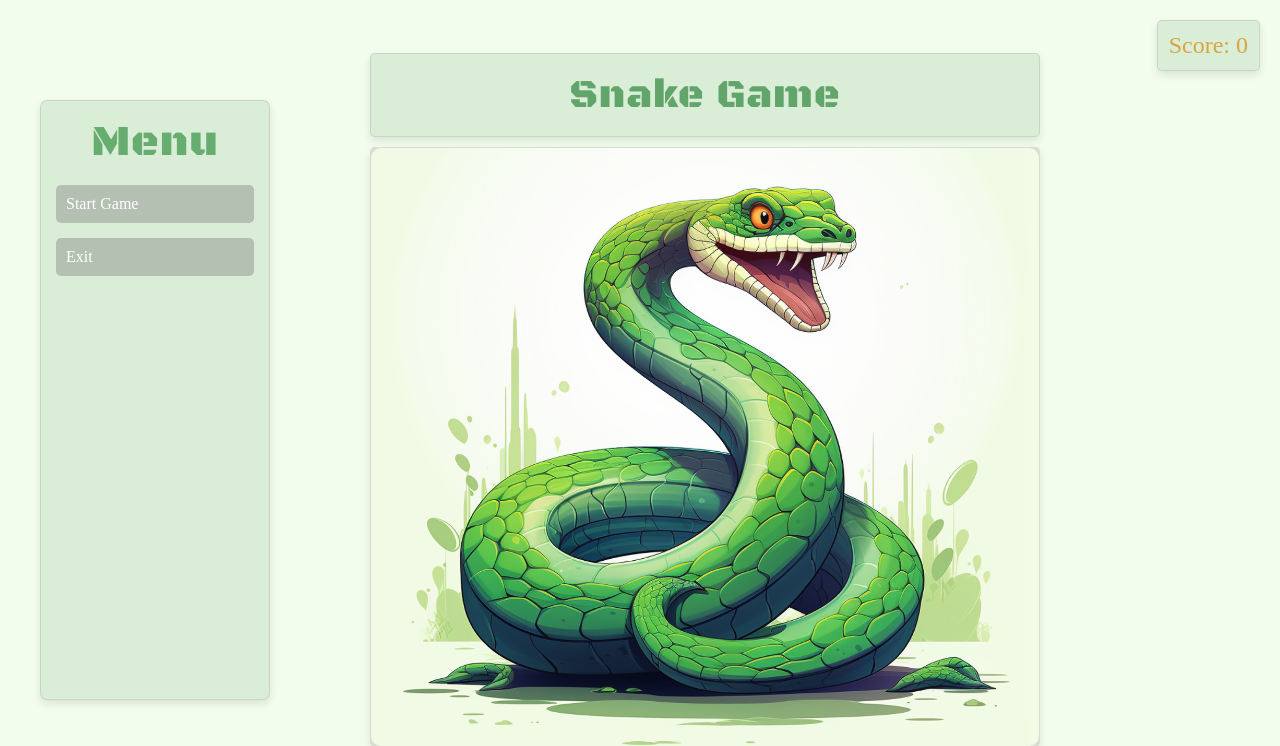
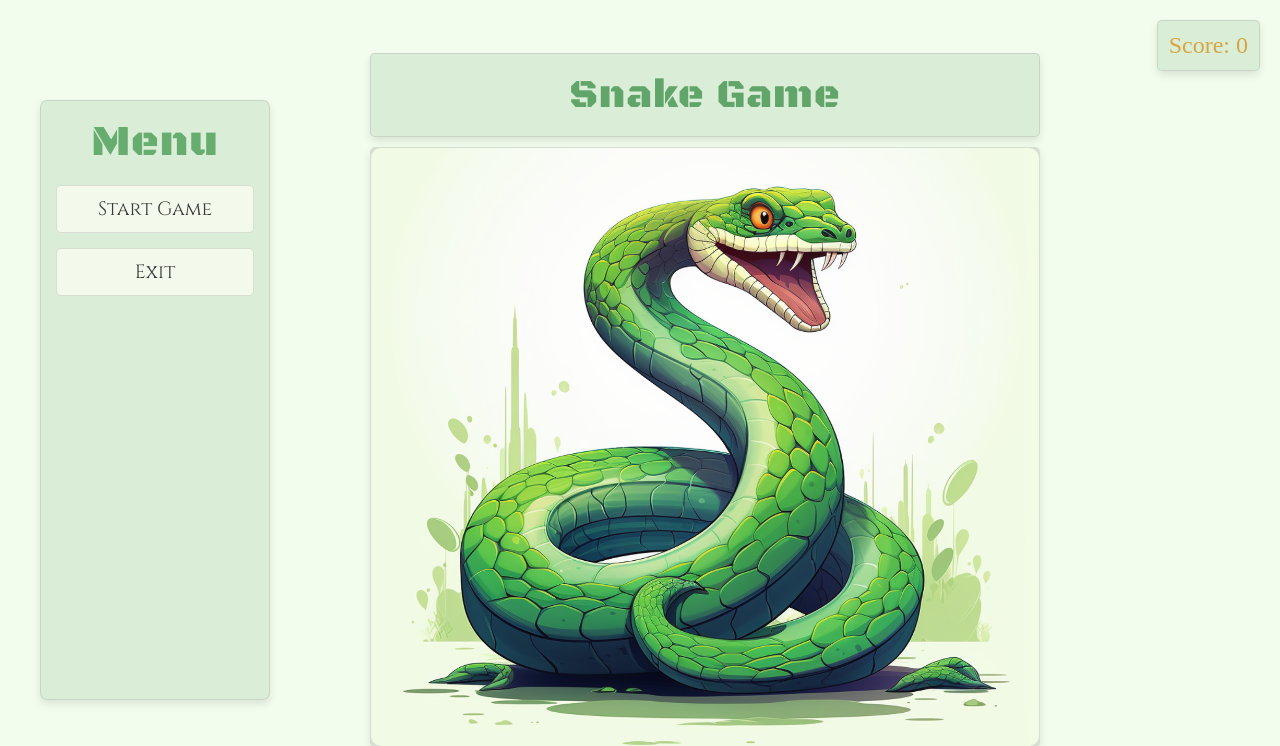
Before and after one commit to MRGiorgiosDev8/snake_game, a Django app: page / in a window 1280 px wide. Shown: the top 746 px of the page. Run offline with Django 5.2, Linux system fonts and the light colour scheme; some web fonts are replaced.

Commit message:
update styles

```diff
--- a/game/static/game/css/styles.css
+++ b/game/static/game/css/styles.css
@@ -60,17 +60,26 @@ h1, h2 {
 }
 
 .sidebar ul li a {
-    color: #fff;
+    color: #3c3b3b;
     text-decoration: none;
     display: block;
     padding: 10px;
-    background: #7272725e;
+    background: #f3f9eb;
     border-radius: 5px;
+    font-family: "Cinzel", serif;
+    font-optical-sizing: auto;
+    font-weight: 400;
+    font-size: 1.2em;
+    font-style: normal;
+    text-align: center;
+    border: 1px solid rgba(156, 155, 155, 0.29);
     transition: all ease-in-out 0.3s;
 }
 
 .sidebar ul li a:hover {
-    background: #72727238;
+    background: #eec06abc;
+    color: white;
+    box-shadow: 0 4px 8px rgba(0, 0, 0, 0.1);
 }
 
 .content {
```
